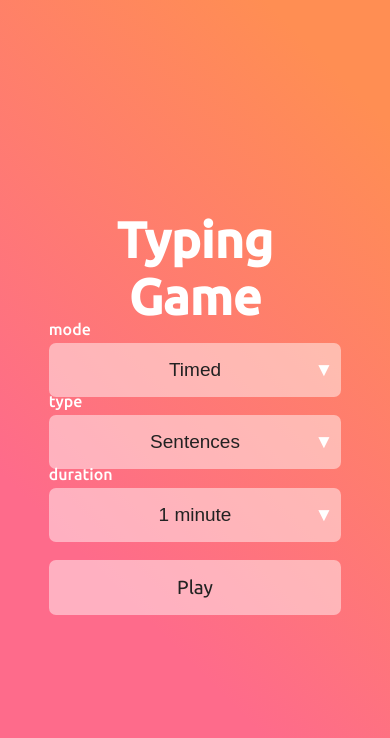
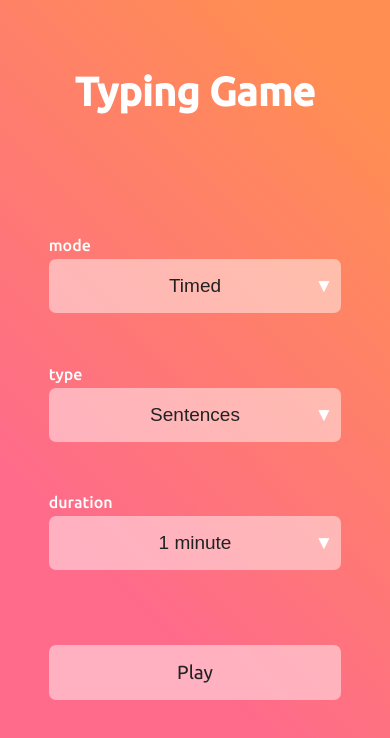
Before and after one commit to charlzzdev/typing-game, a Gatsby site: page / in a window 390 px wide. Built offline with nearby package versions, Linux system fonts and the light colour scheme; Gatsby itself is replaced by a stand-in of ours.

Commit message:
fix height issue on mobile

```diff
--- a/src/components/layout.css
+++ b/src/components/layout.css
@@ -230,14 +230,14 @@ button::after{
 
 @media(max-width: 1310px){
       h1{
-            font-size: 50px;
+            font-size: 40px;
       }
       .content{
             width: 75vw;
       }
       .settings{
             flex-direction: column;
-            height: 60vh;
+            height: 70vh;
       }
       .btn {
             width: 100%;
@@ -265,3 +265,9 @@ button::after{
             top: -100%;
       }
 }
+
+@media(max-height: 880px){
+      .content{
+            height: 100vh;
+      }
+}
```
